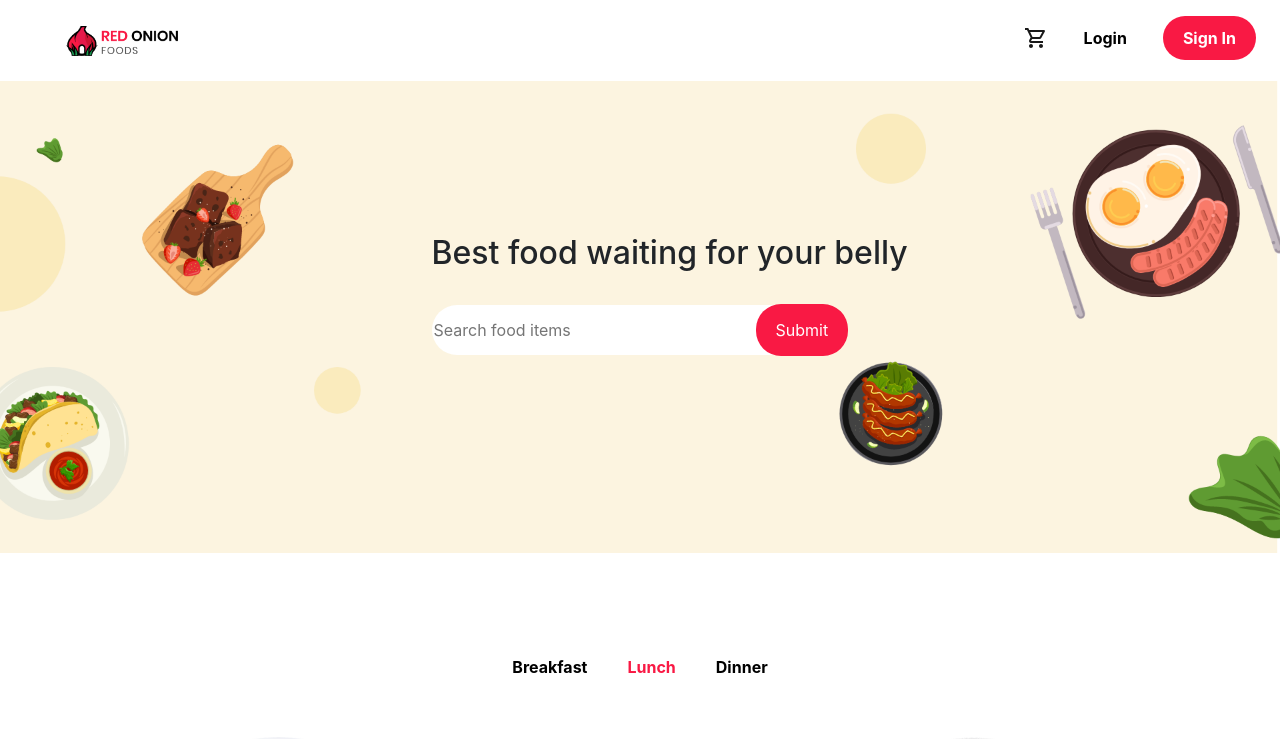
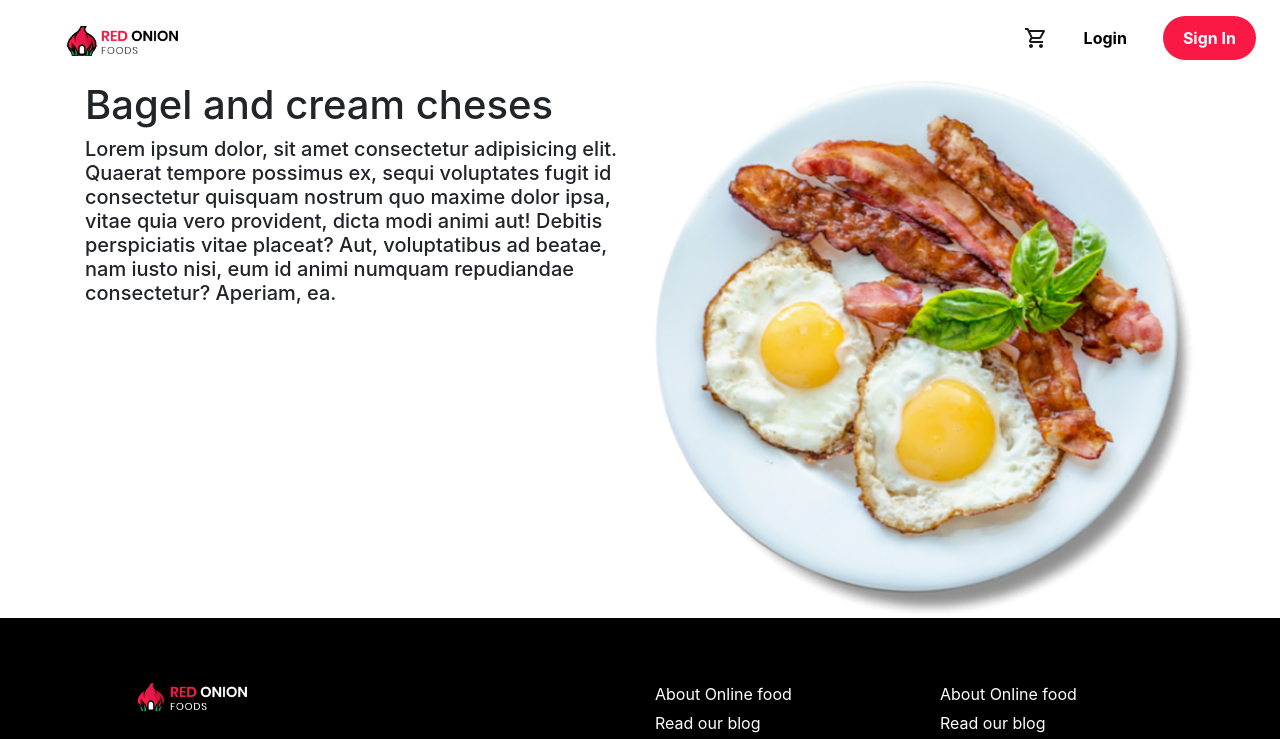
Before and after one commit to Shakib448/react-hot-onion, a React (Create React App) app: page /food/category/1 in a window 1280 px wide. Shown: the top 739 px of the page. Built offline with nearby package versions, Linux system fonts and the light colour scheme.

Commit message:
React Red  Onion

```diff
--- a/package.json
+++ b/package.json
@@ -10,6 +10,7 @@
     "@testing-library/user-event": "^7.2.1",
     "react": "^16.13.1",
     "react-dom": "^16.13.1",
+    "react-flip-move": "^3.0.4",
     "react-router-dom": "^5.2.0",
     "react-scripts": "3.4.3"
   },
--- a/src/App.css
+++ b/src/App.css
@@ -1,3 +1,11 @@
+*{
+  outline: none;
+  margin : 0px;
+  padding : 0px;
+}
+
+button:focus {outline:0;}
+
 .App {
   overflow: hidden;
 }
--- a/src/App.js
+++ b/src/App.js
@@ -1,19 +1,24 @@
 import React from "react";
 import "./App.css";
-import Banner from "./Components/Banner/Banner";
-import Category from "./Components/Category/Category";
-import Details from "./Components/Details/Details";
 import Footer from "./Components/Footer/Footer";
+import Home from "./Components/Home/Home";
 import Navbar from "./Components/Navbar/Navbar";
+import { BrowserRouter as Router, Switch, Route } from "react-router-dom";
+import NotFound from "./Components/NotFound/NotFound";
+import CategoryDetail from "./Components/CategoryDetail/CategoryDetail";
 
 function App() {
   return (
     <div className="App">
-      <Navbar />
-      <Banner />
-      <Category />
-      <Details />
-      <Footer />
+      <Router>
+        <Navbar />
+        <Switch>
+          <Route exact path="/" component={Home} />
+          <Route exact path="/food/category/:id" component={CategoryDetail} />
+          <Route exact path="*" component={NotFound} />
+        </Switch>
+        <Footer />
+      </Router>
     </div>
   );
 }
--- a/src/Components/Category/Category.css
+++ b/src/Components/Category/Category.css
@@ -20,6 +20,7 @@
 
 .category__checkoutBtn {
     text-align: center;
+
 }
 
 .category__checkoutBtn > button {
--- a/src/Components/Category/Category.js
+++ b/src/Components/Category/Category.js
@@ -1,7 +1,7 @@
 import React, { useEffect, useState } from "react";
-import CategoryDetail from "../CategoryDetail/CategoryDetail";
 import "./Category.css";
 import foodData from "../FoodData";
+import { useHistory } from "react-router-dom";
 
 const Category = () => {
   const [food, setFood] = useState("Lunch");
@@ -19,6 +19,13 @@ const Category = () => {
     }));
     setFilterFood(filtered);
   }, [food]);
+
+  let history = useHistory();
+
+  const handleCategoryDetail = (id) => {
+    const url = `/food/category/${id}`;
+    history.push(url);
+  };
 
   return (
     <div className="category container">
@@ -42,7 +49,20 @@ const Category = () => {
         <div className="row">
           {filterFood.map((item) =>
             item.filtered === true ? (
-              <CategoryDetail key={item.id} item={item} />
+              <div
+                className="col-md-4"
+                key={item.id}
+                onClick={() => handleCategoryDetail(item.id)}
+              >
+                <div className="card text-center" style={{ width: "18rem" }}>
+                  <img src={item.img} className="card-img-top" alt="..." />
+                  <div className="card-body">
+                    <h5 className="card-id">{item.title}</h5>
+                    <p className="card-text">{item.description}</p>
+                    <h5>$ {item.price}</h5>
+                  </div>
+                </div>
+              </div>
             ) : (
               ""
             )
--- a/src/Components/CategoryDetail/CategoryDetail.js
+++ b/src/Components/CategoryDetail/CategoryDetail.js
@@ -1,15 +1,36 @@
-import React from "react";
+import React, { useEffect, useState } from "react";
+import { useParams } from "react-router-dom";
+import FoodData from "../FoodData";
 import "./CategoryDetail.css";
 
-const CategoryDetail = ({ item: { title, img, description, price } }) => {
+const CategoryDetail = () => {
+  let { id } = useParams();
+  const foodData = FoodData.find((item) => item.id == id);
+  const [detailFood, setDetailFood] = useState([]);
+
+  useEffect(() => {
+    setDetailFood(foodData);
+  }, [foodData]);
+
+  console.log(detailFood);
+
   return (
-    <div className="col-md-4">
-      <div className="card text-center" style={{ width: "18rem" }}>
-        <img src={img} className="card-img-top" alt="..." />
-        <div className="card-body">
-          <h5 className="card-title"> {title} </h5>
-          <p className="card-text">{description}</p>
-          <h5>$ {price}</h5>
+    <div className="container">
+      <div className="row">
+        <div className="col-md-6">
+          <h1> {detailFood.title} </h1>
+          <h5>
+            {" "}
+            Lorem ipsum dolor, sit amet consectetur adipisicing elit. Quaerat
+            tempore possimus ex, sequi voluptates fugit id consectetur quisquam
+            nostrum quo maxime dolor ipsa, vitae quia vero provident, dicta modi
+            animi aut! Debitis perspiciatis vitae placeat? Aut, voluptatibus ad
+            beatae, nam iusto nisi, eum id animi numquam repudiandae
+            consectetur? Aperiam, ea.{" "}
+          </h5>
+        </div>
+        <div className="col-md-6">
+          <img className="img-fluid" src={detailFood.img} alt="" />
         </div>
       </div>
     </div>
--- a/src/Components/Details/Details.css
+++ b/src/Components/Details/Details.css
@@ -9,6 +9,7 @@
     font-weight: bold;
     background-color: transparent;
     transition: .5s;
+    outline: none;
 }
 
 .details__btn:hover{
--- a/src/Components/FoodData/Breakfast.js
+++ b/src/Components/FoodData/Breakfast.js
@@ -8,6 +8,7 @@ import b6 from "../Resources/Breakfast/breakfast6.png";
 
 const Breakfast = [
   {
+    id: 1,
     title: "Bagel and cream cheses",
     description: "How we dream about our future",
     img: b1,
@@ -15,6 +16,7 @@ const Breakfast = [
     price: 6.99,
   },
   {
+    id: 2,
     title: "Breakfast sandwich",
     description: "How we dream about our future",
     img: b2,
@@ -22,6 +24,7 @@ const Breakfast = [
     price: 9.99,
   },
   {
+    id: 3,
     title: "Baked chicken",
     description: "How we dream about our future",
     img: b3,
@@ -29,6 +32,7 @@ const Breakfast = [
     price: 10.99,
   },
   {
+    id: 4,
     title: "Eggs Benedict",
     description: "How we dream about our future",
     img: b4,
@@ -36,6 +40,7 @@ const Breakfast = [
     price: 8.99,
   },
   {
+    id: 5,
     title: "Toast Croissant Fired egg",
     description: "How we dream about our future",
     img: b5,
@@ -43,6 +48,7 @@ const Breakfast = [
     price: 19.99,
   },
   {
+    id: 6,
     title: "Full Breakfast Fried Egg Toast Brunch",
     description: "How we dream about our future",
     img: b6,
--- a/src/Components/FoodData/Dinner.js
+++ b/src/Components/FoodData/Dinner.js
@@ -9,6 +9,7 @@ import d6 from "../Resources/Dinner/dinner6.png";
 
 const Dinner = [
   {
+    id: 13,
     title: "Salmon with Grapefruit and Lenti Salad",
     description: "How we dream about our future",
     img: d1,
@@ -16,6 +17,7 @@ const Dinner = [
     price: 9.99,
   },
   {
+    id: 14,
     title: "Lemony Salmon Piccata",
     description: "How we dream about our future",
     img: d2,
@@ -23,6 +25,7 @@ const Dinner = [
     price: 10.99,
   },
   {
+    id: 15,
     title: "Pork Tenderloin With Quninoa Pilaf",
     description: "How we dream about our future",
     img: d3,
@@ -30,6 +33,7 @@ const Dinner = [
     price: 12.99,
   },
   {
+    id: 16,
     title: "French fires with cheses",
     description: "How we dream about our future",
     img: d4,
@@ -37,6 +41,7 @@ const Dinner = [
     price: 8.99,
   },
   {
+    id: 17,
     title: "Garlic Butter Baked Salmon",
     description: "How we dream about our future",
     img: d5,
@@ -44,6 +49,7 @@ const Dinner = [
     price: 15.99,
   },
   {
+    id: 18,
     title: "Baked Chicken",
     description: "How we dream about our future",
     img: d6,
--- a/src/Components/FoodData/Lunch.js
+++ b/src/Components/FoodData/Lunch.js
@@ -9,6 +9,7 @@ import l6 from "../Resources/lunch/lunch6.png";
 
 const Lunch = [
   {
+    id: 7,
     title: "Healthy Meal Plan",
     description: "How we dream about our future",
     img: l1,
@@ -16,6 +17,7 @@ const Lunch = [
     price: 23.99,
   },
   {
+    id: 8,
     title: "Fried Chicken Bento",
     description: "How we dream about our future",
     img: l2,
@@ -23,6 +25,7 @@ const Lunch = [
     price: 9.99,
   },
   {
+    id: 9,
     title: "Tarrango-Rubbed-Salmon",
     description: "How we dream about our future",
     img: l3,
@@ -30,6 +33,7 @@ const Lunch = [
     price: 6.99,
   },
   {
+    id: 10,
     title: "Indian Lunch",
     description: "How we dream about our future",
     img: l4,
@@ -37,6 +41,7 @@ const Lunch = [
     price: 8.99,
   },
   {
+    id: 11,
     title: "Beef Steak",
     description: "How we dream about our future",
     img: l5,
@@ -44,6 +49,7 @@ const Lunch = [
     price: 15.99,
   },
   {
+    id: 12,
     title: "Honey-soy-Glazed Salmon with Peppers",
     description: "How we dream about our future",
     img: l6,
--- /dev/null
+++ b/src/Components/Home/Home.js
@@ -0,0 +1,16 @@
+import React from "react";
+import Banner from "../Banner/Banner";
+import Category from "../Category/Category";
+import Details from "../Details/Details";
+
+const Home = () => {
+  return (
+    <div>
+      <Banner />
+      <Category />
+      <Details />
+    </div>
+  );
+};
+
+export default Home;
--- /dev/null
+++ b/src/Components/NotFound/NotFound.js
@@ -0,0 +1,21 @@
+import React from "react";
+import { useHistory } from "react-router-dom";
+
+const NotFound = () => {
+  const history = useHistory();
+
+  const handleBack = () => {
+    history.push("/");
+  };
+
+  return (
+    <div className="text-center m-4">
+      <h1>This page is not found (404) </h1> <br />
+      <button className="btn btn-primary" onClick={handleBack}>
+        Go Back
+      </button>
+    </div>
+  );
+};
+
+export default NotFound;
```
Also changed, not shown: 1 other file (tests, documents, lock files or other folders).
